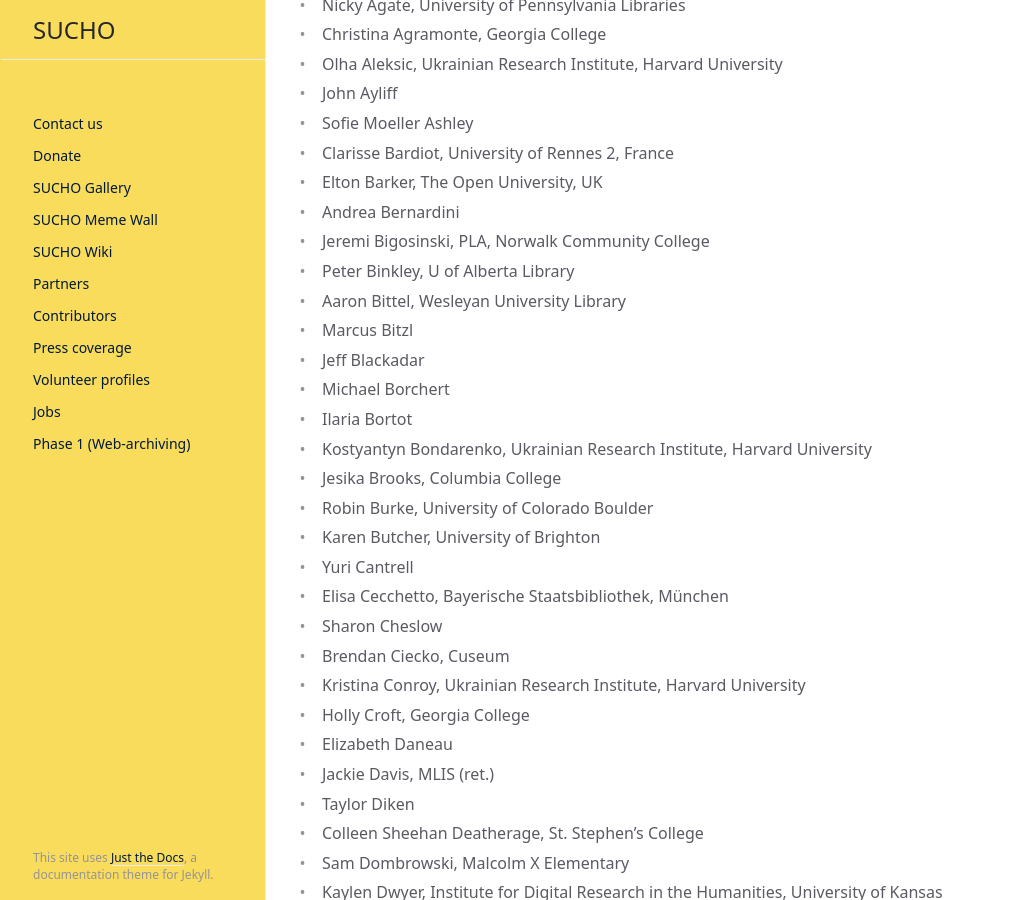
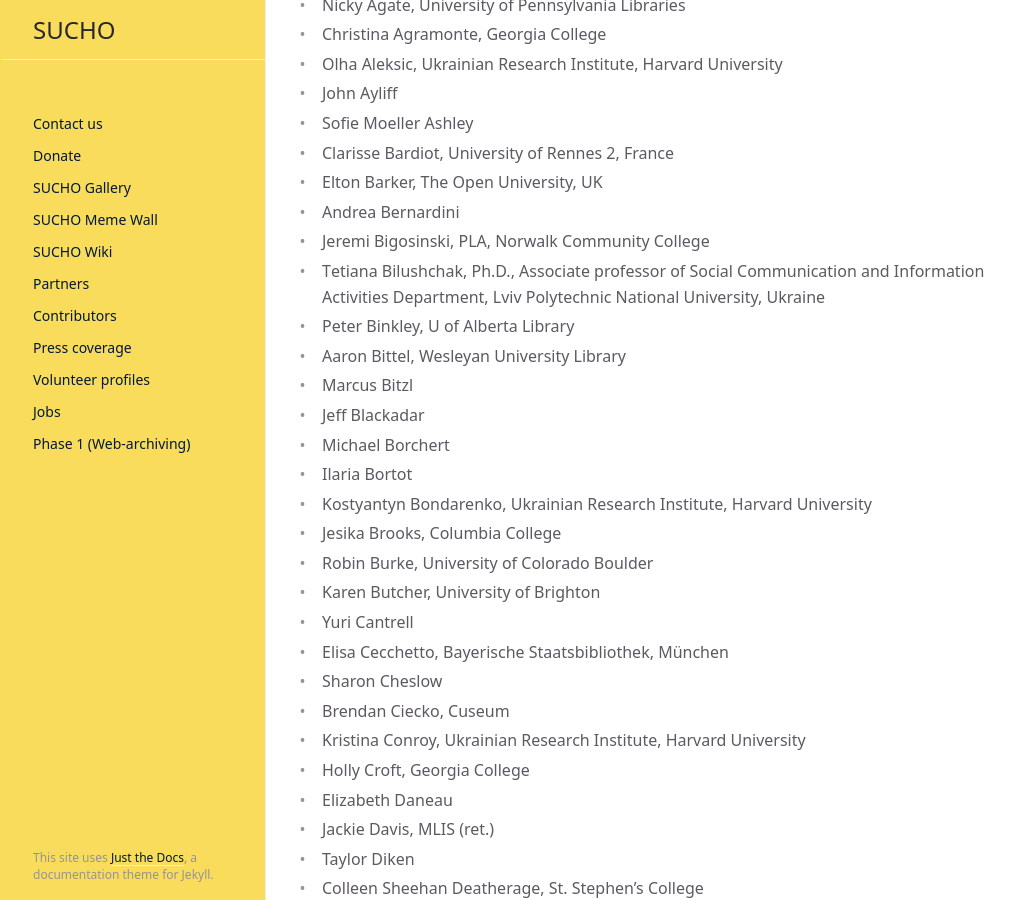
Before and after one commit to sucho-archiving/sucho-archiving.github.io, a Jekyll site: the page built from contributors.md, in a window 1280 px wide and 900 px high, scrolled down 834 px. Shown: the whole window, without its empty margins (106-1121 px from the left). Built offline with Jekyll 4.4.1, drawn with Linux system fonts in a browser that asks for light colours.

Commit message:
added contributor name

```diff
--- a/contributors.md
+++ b/contributors.md
@@ -41,6 +41,7 @@
 - Elton Barker, The Open University, UK
 - Andrea Bernardini
 - Jeremi Bigosinski, PLA, Norwalk Community College
+- Тetiana Bilushchak, Ph.D., Associate professor of Social Communication and Information Activities Department, Lviv Polytechnic National University, Ukraine
 - Peter Binkley, U of Alberta Library
 - Aaron Bittel, Wesleyan University Library
 - Marcus Bitzl
```
